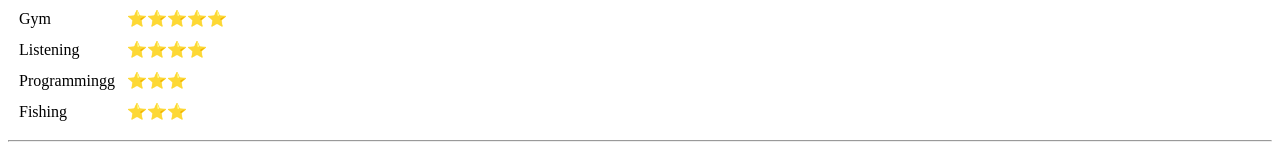
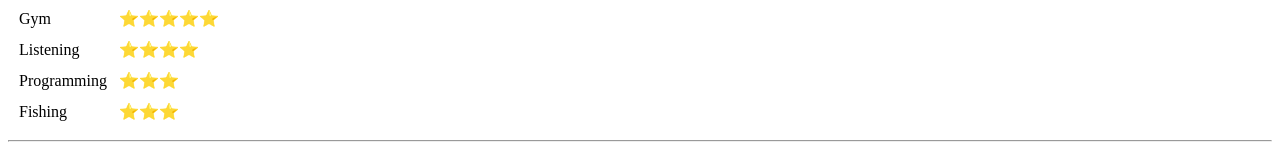
Before and after one commit to Ddy69/cv, a plain HTML site: page index.html in a window 1280 px wide. Shown: the part 648-798 px from the top of the page. Drawn offline with Linux system fonts and the light colour scheme.

Commit message:
Update index.html

```diff
--- a/index.html
+++ b/index.html
@@ -82,7 +82,7 @@
             </tr>
 
             <tr>
-              <td>Programmingg</td>
+              <td>Programming</td>
               <td>⭐⭐⭐</td>
              </tr>
             <tr>
```
